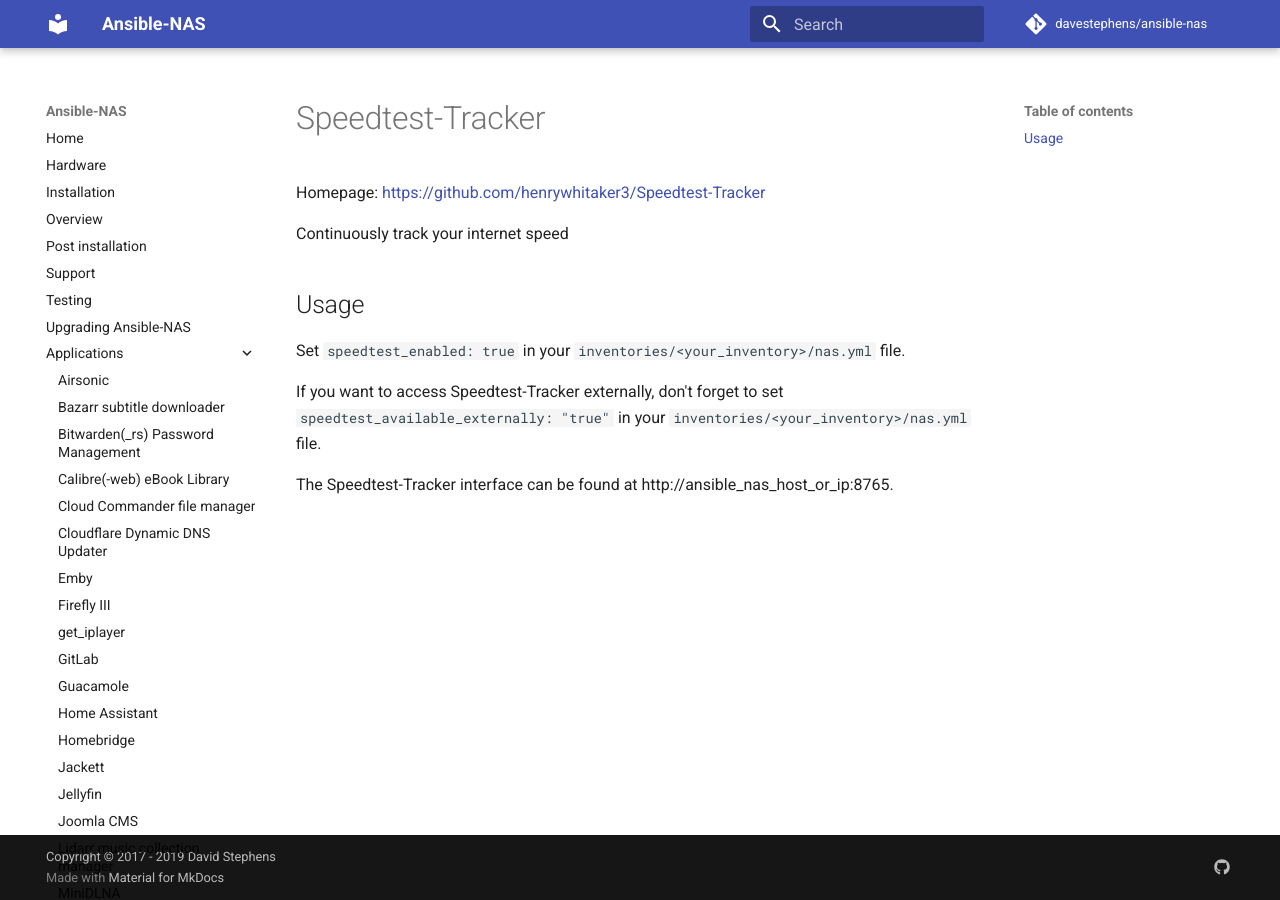
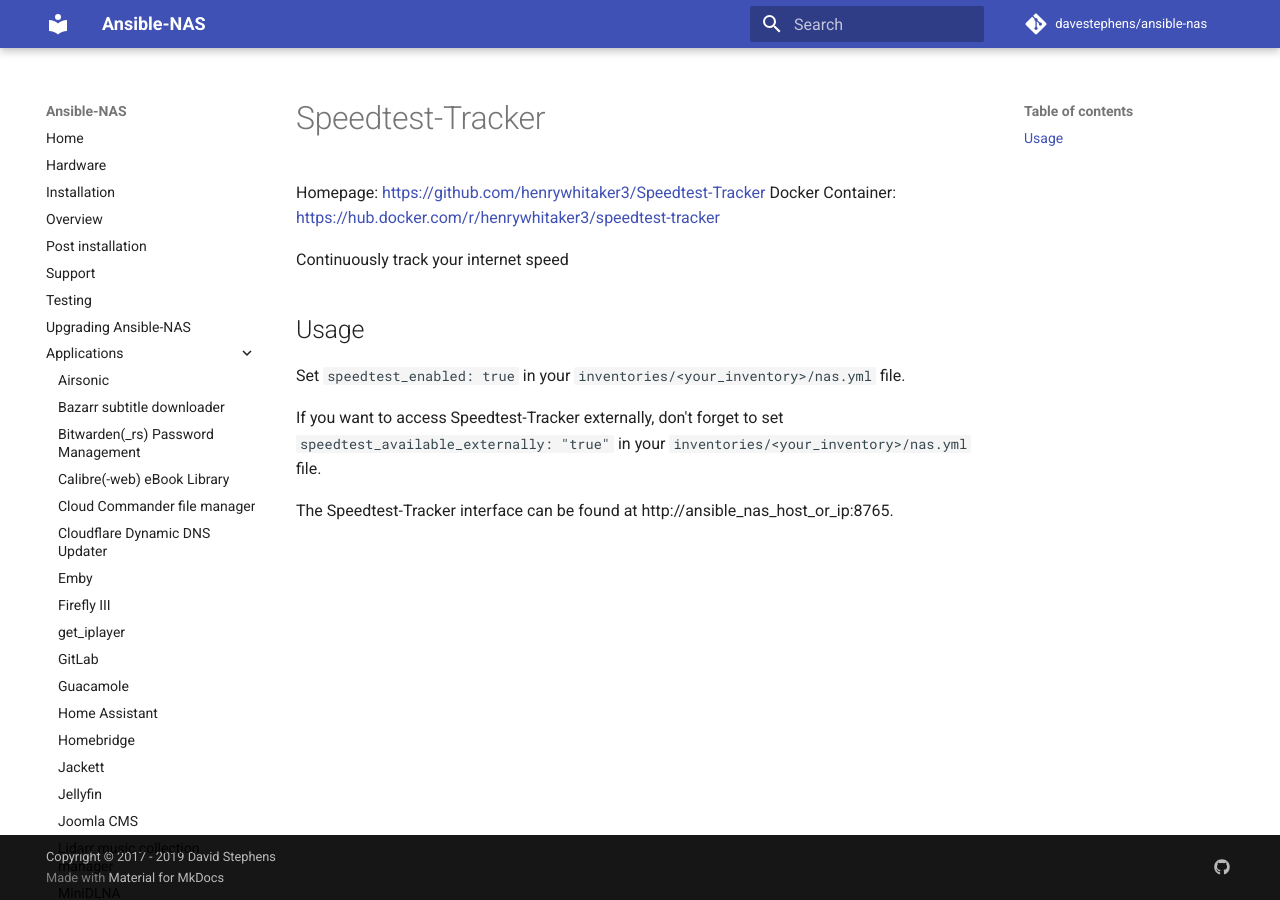
Before and after one commit to davestephens/ansible-nas, an MkDocs documentation site: the page built from docs/applications/speedtest.md, in a window 1280 px wide. Built offline with MkDocs 1.6.1 and Material for MkDocs 9.7.7, drawn with Linux system fonts in a browser that asks for light colours; comment, search, counter and statistics services are not loaded.

Commit message:
add container link

```diff
--- a/docs/applications/speedtest.md
+++ b/docs/applications/speedtest.md
@@ -2,6 +2,7 @@
 # Speedtest-Tracker
 
 Homepage: [https://github.com/henrywhitaker3/Speedtest-Tracker](https://github.com/henrywhitaker3/Speedtest-Tracker)
+Docker Container: [https://hub.docker.com/r/henrywhitaker3/speedtest-tracker](https://hub.docker.com/r/henrywhitaker3/speedtest-tracker)
 
 Continuously track your internet speed
 
```
